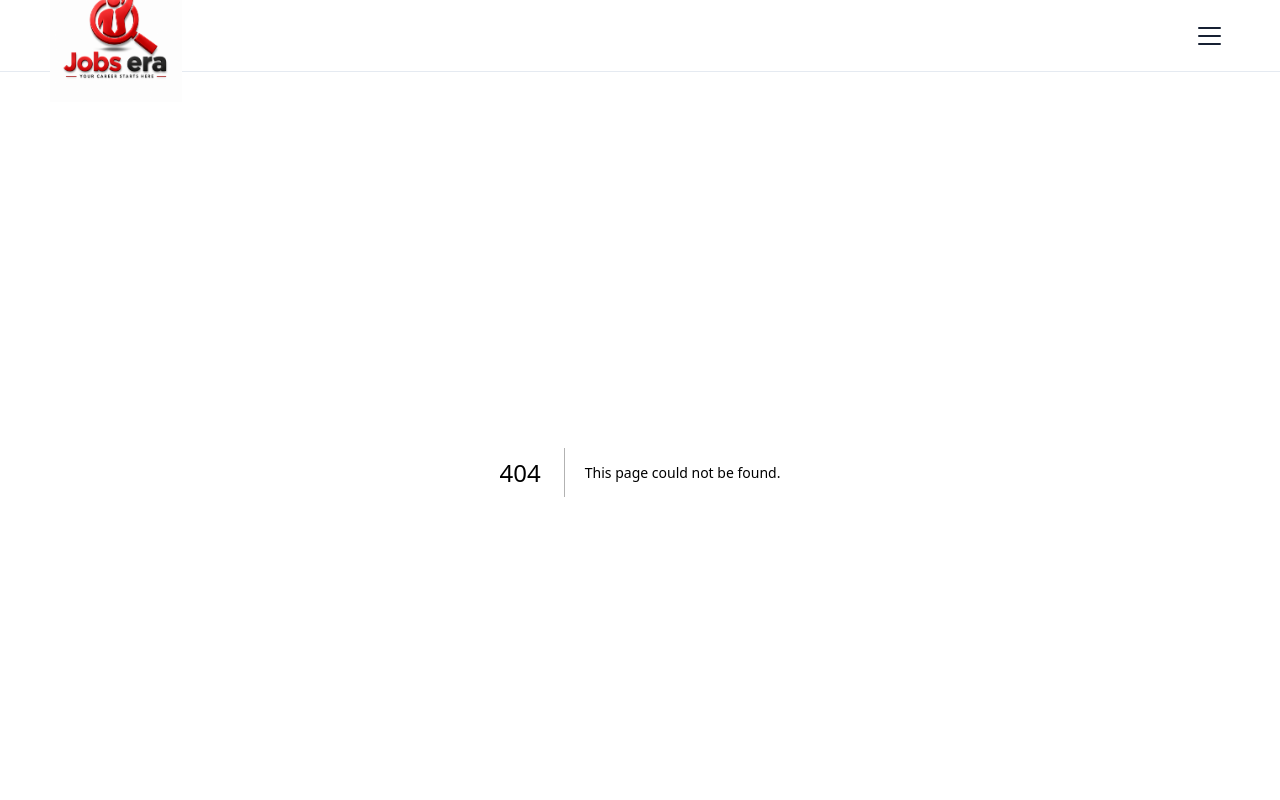
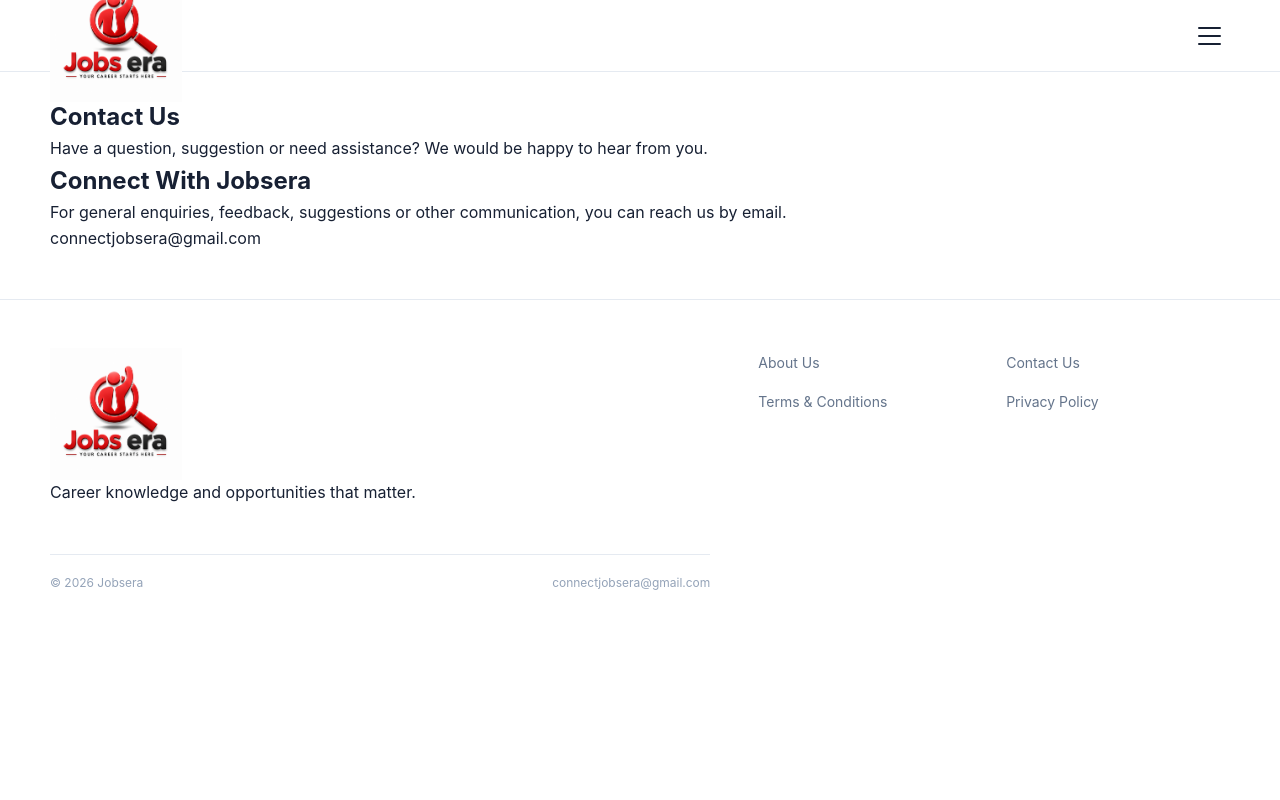
Before and after one commit to ConnectJobsera/Jobsera-Website, a Next.js app: page /contact in a window 1280 px wide. Before the commit this address had no page. Shown: the top 800 px of the page. Built offline with nearby package versions, Linux system fonts and the light colour scheme.

Commit message:
Create Contact Us page

```diff
--- /dev/null
+++ b/app/contact/page.tsx
@@ -0,0 +1,32 @@
+export default function ContactPage() {
+  return (
+    <section className="content-page">
+      <div className="container">
+        <p className="eyebrow">GET IN TOUCH</p>
+
+        <h1>Contact Us</h1>
+
+        <p className="page-intro">
+          Have a question, suggestion or need assistance? We would be happy to
+          hear from you.
+        </p>
+
+        <div className="contact-card">
+          <h2>Connect With Jobsera</h2>
+
+          <p>
+            For general enquiries, feedback, suggestions or other
+            communication, you can reach us by email.
+          </p>
+
+          <a
+            href="mailto:connectjobsera@gmail.com"
+            className="contact-email"
+          >
+            connectjobsera@gmail.com
+          </a>
+        </div>
+      </div>
+    </section>
+  );
+}
```
